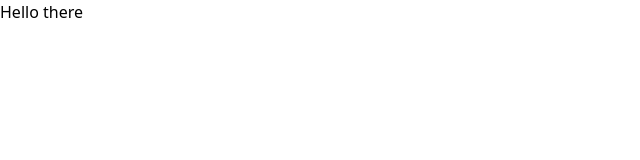
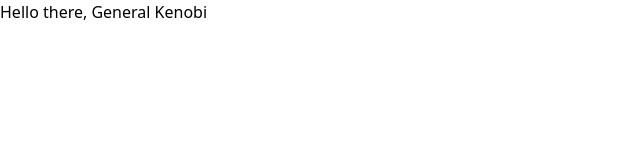
Before and after one commit to Lashaaaaaaaaaaaaaaaaaaaaaaaaaaaaaaaaaa/pd, a React (Create React App) app in the folder frontend/: page / in a window 1280 px wide. Before the commit this address had no page. Shown: the top 160 px of the page, without its empty margins (0-640 px from the left). Built offline with nearby package versions, Linux system fonts and the light colour scheme.

Commit message:
workflow #2 update App.tsx

```diff
--- a/frontend/src/App.tsx
+++ b/frontend/src/App.tsx
@@ -4,7 +4,7 @@ import AppRouter from "./router/AppRouter";
 function App() {
   return (
     <>
-      <h1>Hello there</h1>
+      <h1>Hello there, General Kenobi</h1>
       <AppRouter />
     </>
   );
```
